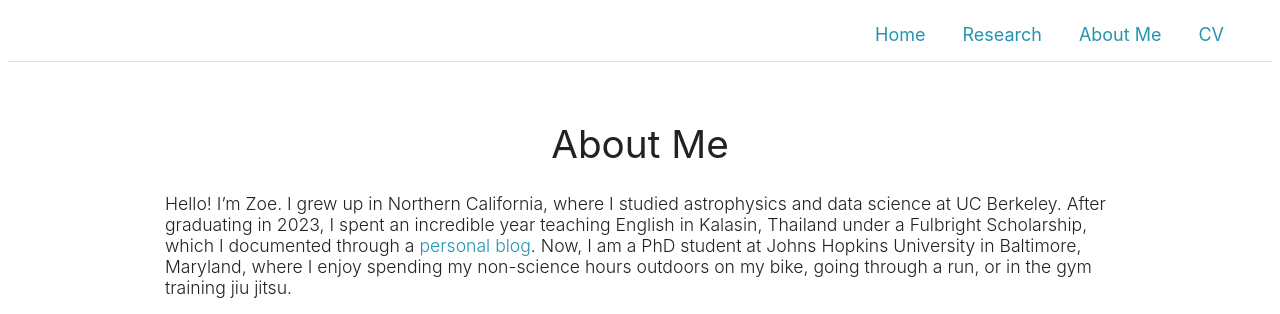
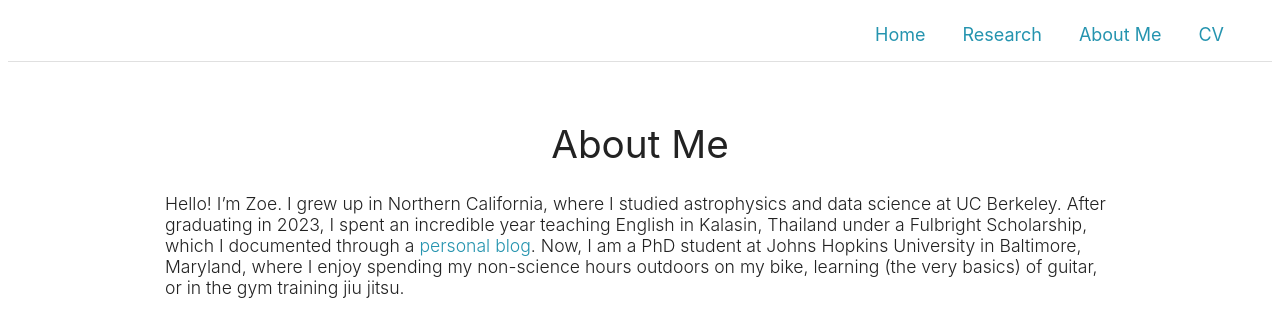
Before and after one commit to zoekko/zoekko.github.io, a Jekyll site: the page built from about.md, in a window 1280 px wide, cut to the strip 0-314 px from the top of the page. Built offline with Jekyll 4.4.1, drawn with Linux system fonts in a browser that asks for light colours.

Commit message:
Update about.md

```diff
--- a/about.md
+++ b/about.md
@@ -8,7 +8,7 @@
 </div>
 
 <div style="text-align: left;">
-Hello! I’m Zoe. I grew up in Northern California, where I studied astrophysics and data science at UC Berkeley. After graduating in 2023, I spent an incredible year teaching English in Kalasin, Thailand under a Fulbright Scholarship, which I documented through a <a href="https://zoeko555.wixsite.com/zoeko" target="_blank">personal blog</a>. Now, I am a PhD student at Johns Hopkins University in Baltimore, Maryland, where I enjoy spending my non-science hours outdoors on my bike, going through a run, or in the gym training jiu jitsu.
+Hello! I’m Zoe. I grew up in Northern California, where I studied astrophysics and data science at UC Berkeley. After graduating in 2023, I spent an incredible year teaching English in Kalasin, Thailand under a Fulbright Scholarship, which I documented through a <a href="https://zoeko555.wixsite.com/zoeko" target="_blank">personal blog</a>. Now, I am a PhD student at Johns Hopkins University in Baltimore, Maryland, where I enjoy spending my non-science hours outdoors on my bike, learning (the very basics) of guitar, or in the gym training jiu jitsu.
 </div>
 
 <div style="display: flex; justify-content: space-around; margin-top: 20px;">
```
